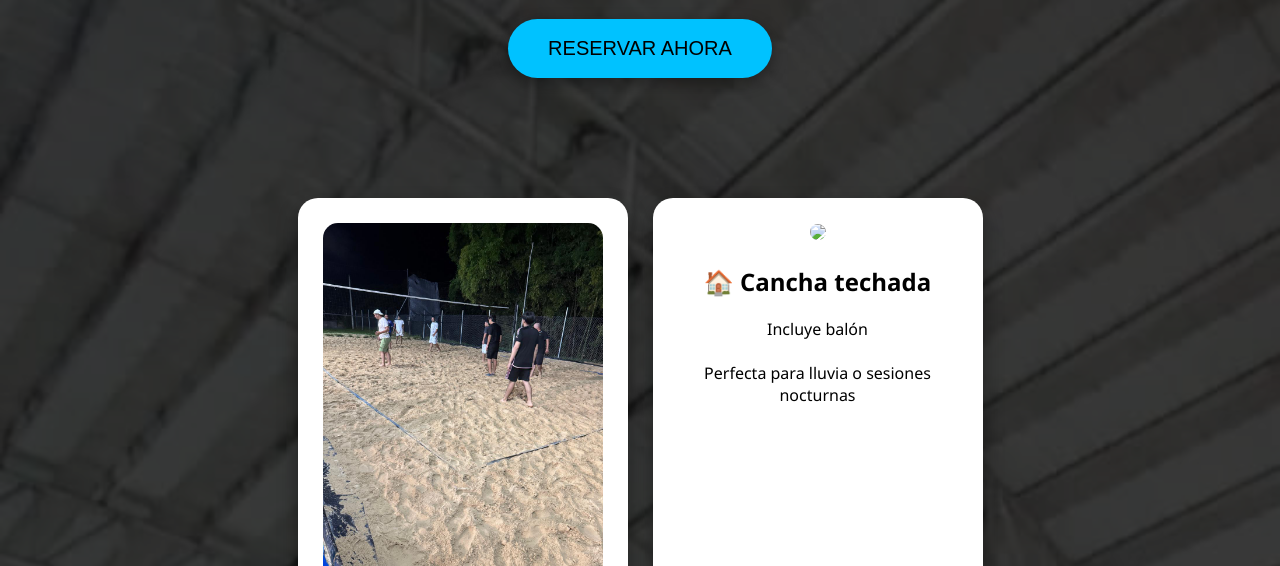
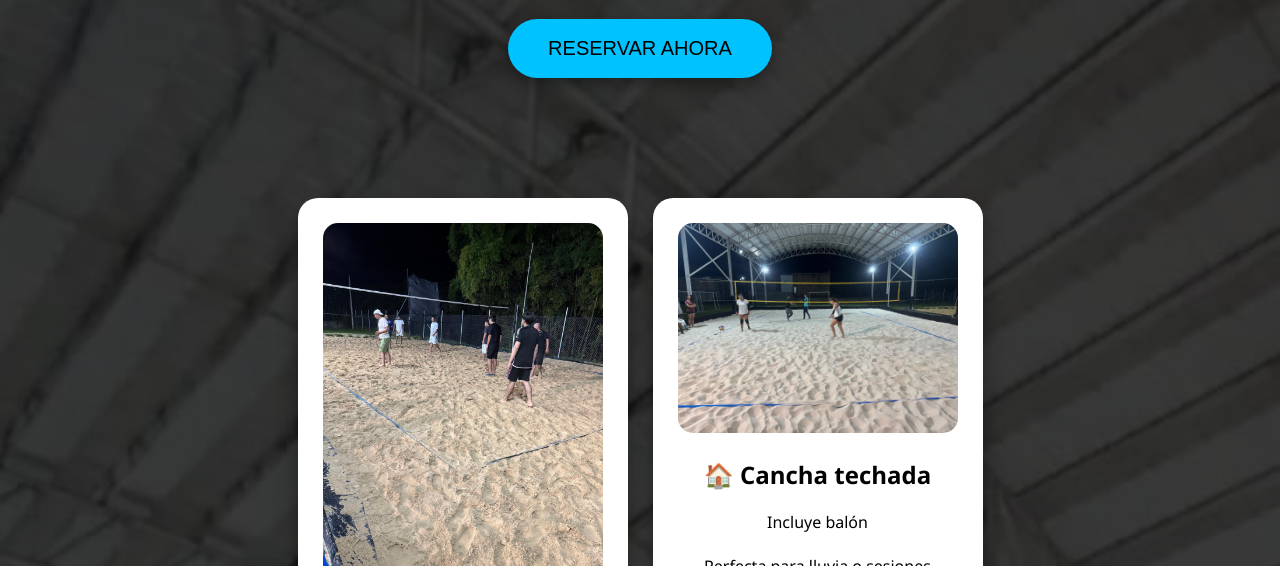
Before and after one commit to Jhonfre1162/reservas-voley-playa, a plain HTML site: page index.html in a window 1280 px wide. Shown: the part 234-800 px from the top of the page. Drawn offline with Linux system fonts and the light colour scheme.

Commit message:
Update index.html

```diff
--- a/index.html
+++ b/index.html
@@ -9,7 +9,7 @@
 body{
 margin:0;
 font-family: 'Segoe UI', Arial;
-background:url("fondo.jpeg");
+background:url("Fondo.jpeg");
 background-size:cover;
 background-attachment:fixed;
 color:white;
@@ -96,7 +96,7 @@ RESERVAR AHORA
 <div class="section">
 
 <div class="card">
-<img src="aire.jpeg" width="100%" style="border-radius:15px">
+<img src="Aire.jpeg" width="100%" style="border-radius:15px">
 <h2>🌴 Cancha al aire libre</h2>
 Incluye balón<br><br>
 Ideal para entrenamientos y partidos recreativos
@@ -104,7 +104,7 @@ Ideal para entrenamientos y partidos recreativos
 
 
 <div class="card">
-<img src="cerrada.jpeg" width="100%" style="border-radius:15px">
+<img src="Techada.jpeg" width="100%" style="border-radius:15px">
 <h2>🏠 Cancha techada</h2>
 Incluye balón<br><br>
 Perfecta para lluvia o sesiones nocturnas
```
